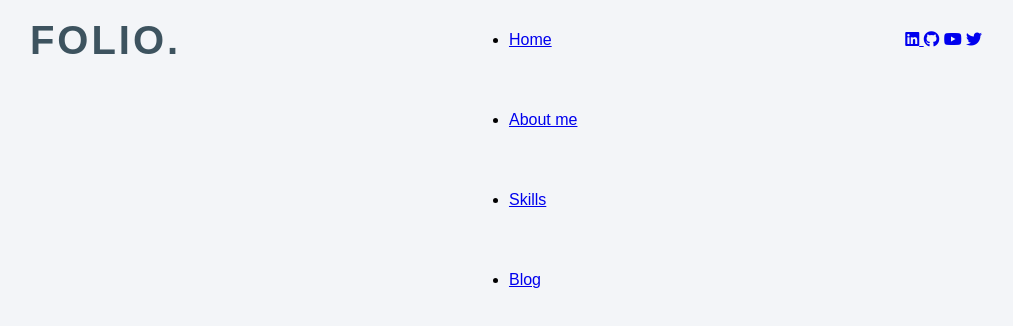
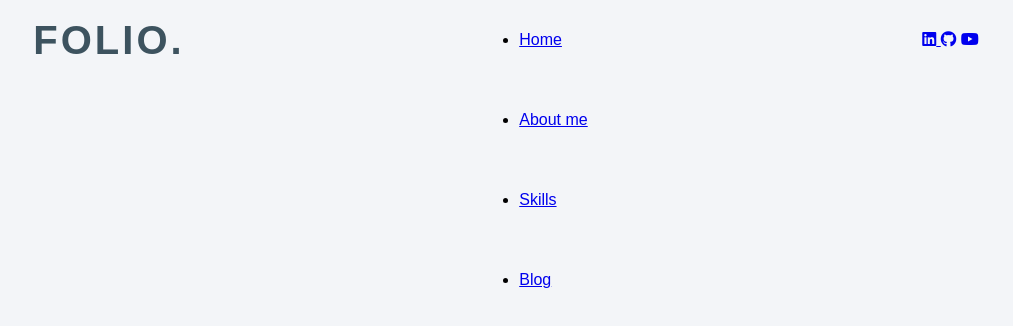
Before and after one commit to mayank2368/Folio, a plain HTML site: page index.html in a window 1280 px wide. Shown: the whole page, without its empty margins (134-1147 px from the left). Drawn offline with Linux system fonts and the light colour scheme.

Commit message:
deleted twitter link

```diff
--- a/index.html
+++ b/index.html
@@ -37,9 +37,6 @@
             target="_blank"
             ><i class="fab fa-youtube"></i
           ></a>
-          <a href="https://twitter.com/parvatia_mayank" target="_blank"
-            ><i class="fab fa-twitter"></i
-          ></a>
         </div>
       </nav>
     </div>
```
